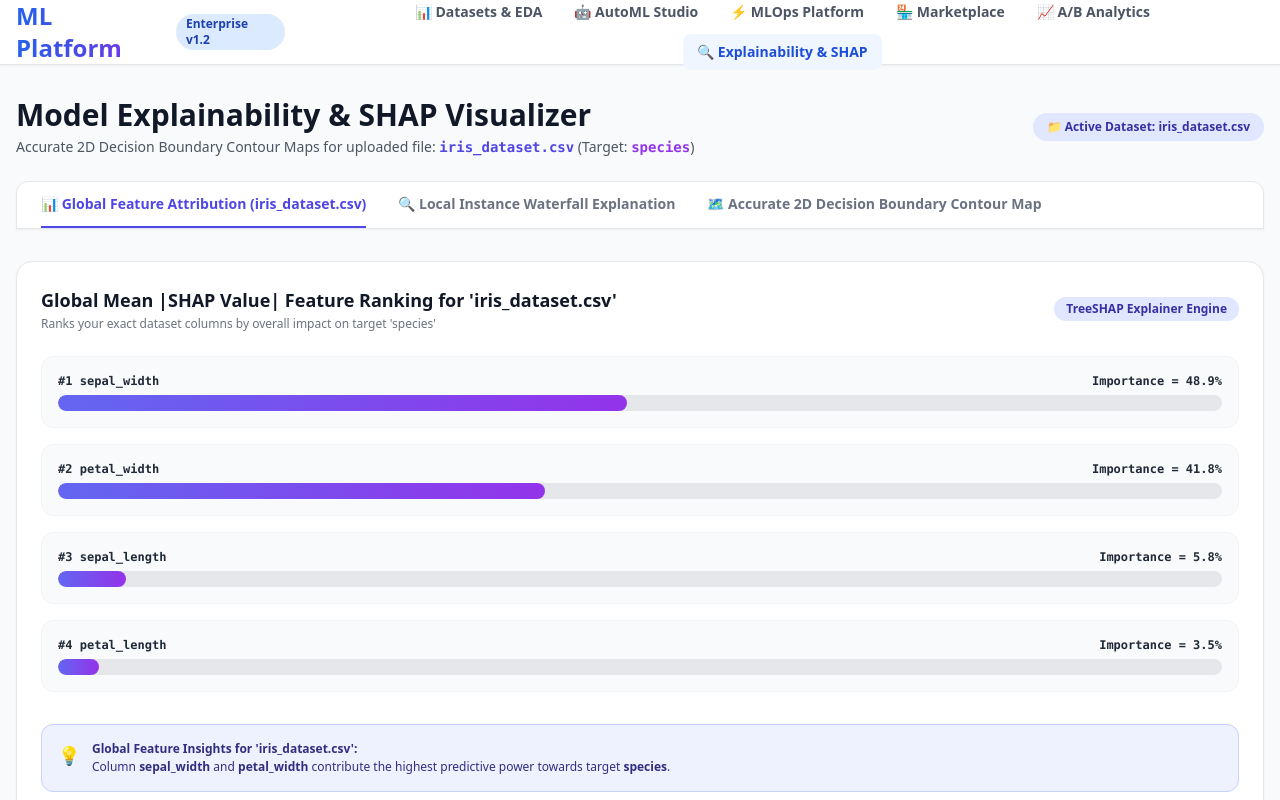
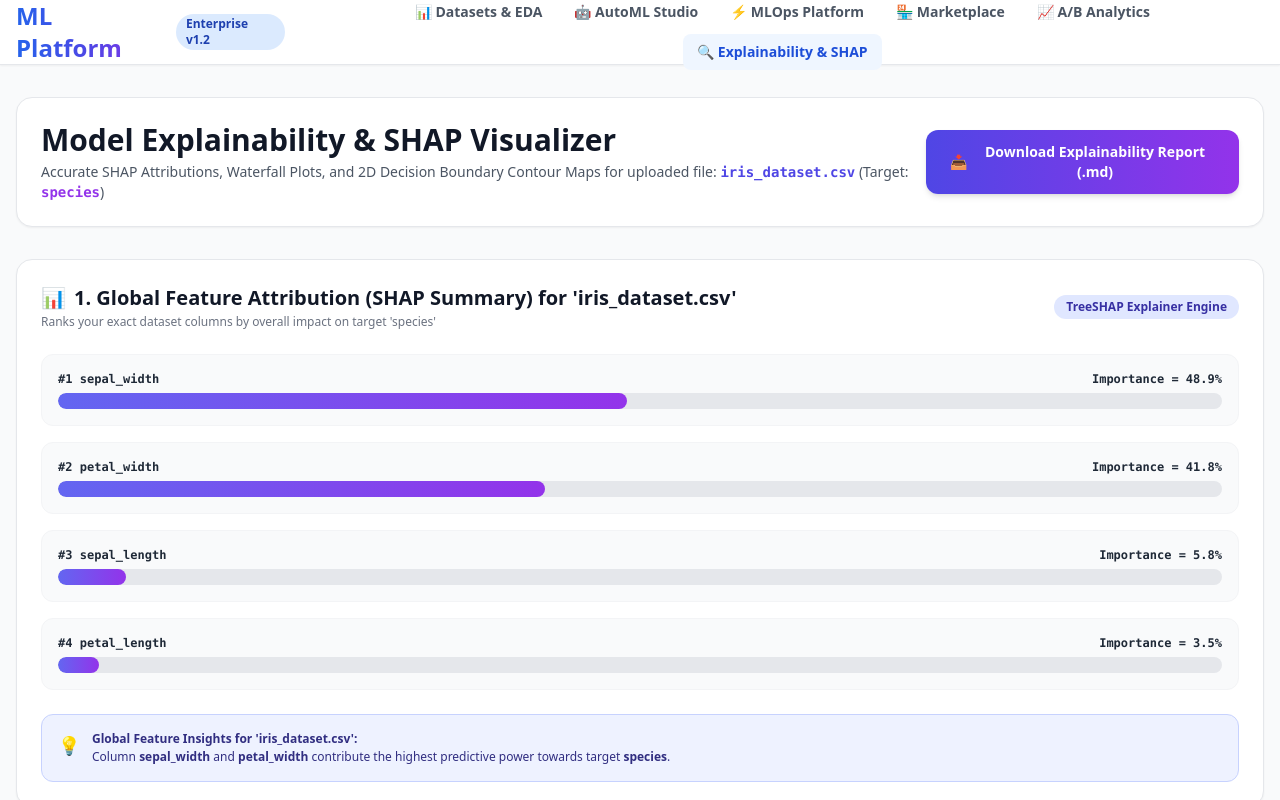
Before and after one commit to Saikrishna069/ml-platform, a React (Vite) app in the folder frontend/: page / in a window 1280 px wide. Both pictures are taken after a click on the button "🔍 Explainability & SHAP". Shown: the top 800 px of the page. Built offline with nearby package versions, Linux system fonts and the light colour scheme.

Commit message:
Render all 3 Explainability subsections together on a single page with downloadable report capability

```diff
--- a/frontend/src/pages/ModelExplainability.tsx
+++ b/frontend/src/pages/ModelExplainability.tsx
@@ -10,7 +10,6 @@ interface SHAPFeature {
 
 export default function ModelExplainability() {
   const { fileName, targetColumn, featureColumns, featureImportances } = usePlatform();
-  const [activeTab, setActiveTab] = useState<'global' | 'local' | 'boundary'>('global');
   const [selectedInstanceId, setSelectedInstanceId] = useState(1);
 
   // 2D Decision Boundary Feature Axes Selection
@@ -116,66 +115,88 @@ export default function ModelExplainability() {
     { x: minX + 0.88 * (maxX - minX), y: minY + 0.78 * (maxY - minY), class: 2, label: `${fileName} Row #6` }
   ];
 
+  // Download Explainability Report Handler
+  const downloadReport = () => {
+    const reportLines: string[] = [];
+    reportLines.push(`# MODEL EXPLAINABILITY & SHAP EVALUATION REPORT`);
+    reportLines.push(`**Dataset File**: \`${fileName}\``);
+    reportLines.push(`**Target Column**: \`${targetColumn}\``);
+    reportLines.push(`**Generated Date**: ${new Date().toLocaleString()}`);
+    reportLines.push(`\n---\n`);
+
+    reportLines.push(`## 1. 📊 Global Feature Attribution (TreeSHAP Ranking)`);
+    reportLines.push(`| Rank | Feature Name | Importance (%) |`);
+    reportLines.push(`|:-----|:-------------|---------------:|`);
+    featureImportances.forEach((f, idx) => {
+      reportLines.push(`| #${idx + 1} | ${f.name} | ${f.importance}% |`);
+    });
+    reportLines.push(`\n---\n`);
+
+    reportLines.push(`## 2. 🔍 Local Instance Prediction Waterfall Explanation (File Row #${selectedInstanceId})`);
+    reportLines.push(`- **Base Expected Value E[f(x)]**: ${currentLocal.base_value}`);
+    reportLines.push(`- **Final Model Prediction f(x)**: ${currentLocal.final_pred}`);
+    reportLines.push(`\n| Feature Name | Value | SHAP Contribution | Direction |`);
+    reportLines.push(`|:-------------|------:|------------------:|:----------|`);
+    currentLocal.features.forEach(feat => {
+      reportLines.push(`| ${feat.name} | ${feat.feature_value} | ${feat.shap_value >= 0 ? '+' : ''}${feat.shap_value} | ${feat.impact_direction.toUpperCase()} |`);
+    });
+    reportLines.push(`\n---\n`);
+
+    reportLines.push(`## 3. 🗺️ 2D Decision Boundary Contour Region Map`);
+    reportLines.push(`- **X-Axis Feature**: \`${featureX}\` (Min: ${minX}, Max: ${maxX})`);
+    reportLines.push(`- **Y-Axis Feature**: \`${featureY}\` (Min: ${minY}, Max: ${maxY})`);
+    reportLines.push(`- **Boundary Kernel**: \`${boundaryKernel.toUpperCase()}\``);
+    reportLines.push(`- **Mesh Grid Resolution**: ${meshResolution}x${meshResolution}`);
+
+    const blob = new Blob([reportLines.join('\n')], { type: 'text/markdown;charset=utf-8;' });
+    const url = URL.createObjectURL(blob);
+    const link = document.createElement('a');
+    link.setAttribute('href', url);
+    link.setAttribute('download', `${fileName.split('.')[0]}_explainability_report.md`);
+    document.body.appendChild(link);
+    link.click();
+    document.body.removeChild(link);
+  };
+
   return (
     <div className="min-h-screen bg-gray-50 py-8 px-4 font-sans">
       <div className="max-w-7xl mx-auto">
-        {/* Header Title */}
-        <div className="mb-6 flex flex-col md:flex-row md:items-center justify-between gap-4">
+        {/* Header Title & Download Report Button */}
+        <div className="mb-8 flex flex-col md:flex-row md:items-center justify-between gap-4 bg-white p-6 rounded-2xl border border-gray-200 shadow-sm">
           <div>
             <h1 className="text-3xl font-extrabold text-gray-900 mb-1">Model Explainability & SHAP Visualizer</h1>
             <p className="text-sm text-gray-600">
-              Accurate 2D Decision Boundary Contour Maps for uploaded file: <strong className="text-indigo-600 font-mono">{fileName}</strong> (Target: <strong className="text-purple-600 font-mono">{targetColumn}</strong>)
+              Accurate SHAP Attributions, Waterfall Plots, and 2D Decision Boundary Contour Maps for uploaded file: <strong className="text-indigo-600 font-mono">{fileName}</strong> (Target: <strong className="text-purple-600 font-mono">{targetColumn}</strong>)
             </p>
           </div>
-          <span className="px-3.5 py-1.5 bg-indigo-100 text-indigo-800 text-xs font-black rounded-full">
-            📁 Active Dataset: {fileName}
-          </span>
-        </div>
 
-        {/* 3 Main Explainability Sub-Tabs */}
-        <div className="flex border-b border-gray-200 bg-white rounded-t-xl px-6 pt-3 space-x-8 mb-8 border shadow-sm">
           <button
-            onClick={() => setActiveTab('global')}
-            className={`pb-3 text-sm font-bold border-b-2 transition-colors ${
-              activeTab === 'global' ? 'border-indigo-600 text-indigo-600' : 'border-transparent text-gray-500 hover:text-gray-900'
-            }`}
+            onClick={downloadReport}
+            className="px-6 py-3 bg-gradient-to-r from-indigo-600 to-purple-600 hover:from-indigo-700 hover:to-purple-700 text-white font-extrabold rounded-xl shadow-md text-sm min-w-[240px] flex items-center justify-center gap-2 transition-all"
           >
-            📊 Global Feature Attribution ({fileName})
-          </button>
-          <button
-            onClick={() => setActiveTab('local')}
-            className={`pb-3 text-sm font-bold border-b-2 transition-colors ${
-              activeTab === 'local' ? 'border-indigo-600 text-indigo-600' : 'border-transparent text-gray-500 hover:text-gray-900'
-            }`}
-          >
-            🔍 Local Instance Waterfall Explanation
-          </button>
-          <button
-            onClick={() => setActiveTab('boundary')}
-            className={`pb-3 text-sm font-bold border-b-2 transition-colors ${
-              activeTab === 'boundary' ? 'border-indigo-600 text-indigo-600' : 'border-transparent text-gray-500 hover:text-gray-900'
-            }`}
-          >
-            🗺️ Accurate 2D Decision Boundary Contour Map
+            <span>📥</span> Download Explainability Report (.md)
           </button>
         </div>
 
-        {/* TAB 1: GLOBAL SHAP FEATURE ATTRIBUTION */}
-        {activeTab === 'global' && (
-          <div className="space-y-8">
+        {/* ALL THREE SUBSECTIONS TOGETHER ON ONE SINGLE PAGE */}
+        <div className="space-y-10">
+
+          {/* SUBSECTION 1: GLOBAL SHAP FEATURE ATTRIBUTION */}
           <div className="bg-white rounded-2xl shadow-sm border border-gray-200 p-6">
             <div className="flex justify-between items-center mb-6">
               <div>
-                  <h2 className="text-lg font-bold text-gray-900">Global Mean |SHAP Value| Feature Ranking for '{fileName}'</h2>
+                <h2 className="text-xl font-bold text-gray-900 flex items-center gap-2">
+                  <span>📊</span> 1. Global Feature Attribution (SHAP Summary) for '{fileName}'
+                </h2>
                 <p className="text-xs text-gray-500 mt-0.5">Ranks your exact dataset columns by overall impact on target '{targetColumn}'</p>
               </div>
-                <span className="px-3 py-1 bg-indigo-100 text-indigo-800 text-xs font-bold rounded-full">
+              <span className="px-3 py-1 bg-indigo-100 text-indigo-800 text-xs font-black rounded-full">
                 TreeSHAP Explainer Engine
               </span>
             </div>
 
             {/* SHAP Ranking Bars */}
-              <div className="space-y-4 mb-8">
+            <div className="space-y-4 mb-6">
               {featureImportances.map((f, idx) => (
                 <div key={idx} className="p-4 bg-gray-50 rounded-xl border border-gray-100">
                   <div className="flex justify-between text-xs font-bold text-gray-800 mb-1.5 font-mono">
@@ -202,15 +223,14 @@ export default function ModelExplainability() {
               </div>
             </div>
           </div>
-          </div>
-        )}
 
-        {/* TAB 2: LOCAL INSTANCE WATERFALL EXPLANATION */}
-        {activeTab === 'local' && (
+          {/* SUBSECTION 2: LOCAL INSTANCE WATERFALL EXPLANATION */}
           <div className="bg-white rounded-2xl shadow-sm border border-gray-200 p-6 space-y-6">
             <div className="flex flex-col md:flex-row md:items-center justify-between gap-4 border-b border-gray-100 pb-4">
               <div>
-                <h2 className="text-lg font-bold text-gray-900">Local Instance Prediction Waterfall Plot for '{fileName}'</h2>
+                <h2 className="text-xl font-bold text-gray-900 flex items-center gap-2">
+                  <span>🔍</span> 2. Local Instance Prediction Waterfall Explanation for '{fileName}'
+                </h2>
                 <p className="text-xs text-gray-500 mt-0.5">Decomposes single prediction $f(x)$ for target '{targetColumn}' into baseline $E[f(x)]$ + feature SHAP contributions</p>
               </div>
 
@@ -258,15 +278,13 @@ export default function ModelExplainability() {
               ))}
             </div>
           </div>
-        )}
 
-        {/* TAB 3: ACCURATE 2D DECISION BOUNDARY CONTOUR MAP */}
-        {activeTab === 'boundary' && (
+          {/* SUBSECTION 3: ACCURATE 2D DECISION BOUNDARY CONTOUR MAP */}
           <div className="bg-white rounded-2xl shadow-sm border border-gray-200 p-6 space-y-6">
             <div className="flex flex-col md:flex-row md:items-center justify-between gap-4">
               <div>
                 <h2 className="text-xl font-bold text-gray-900 flex items-center gap-2">
-                  <span>🗺️</span> Accurate 2D Decision Boundary Contour Map for '{fileName}'
+                  <span>🗺️</span> 3. Accurate 2D Decision Boundary Contour Map for '{fileName}'
                 </h2>
                 <p className="text-xs text-gray-500 mt-0.5">Calculates mathematical decision regions between '{featureX}' and '{featureY}' for target '{targetColumn}'</p>
               </div>
@@ -376,7 +394,8 @@ export default function ModelExplainability() {
               </div>
             </div>
           </div>
-        )}
+
+        </div>
       </div>
     </div>
   );
```
Lines whose indentation alone changed are shown as unchanged.
